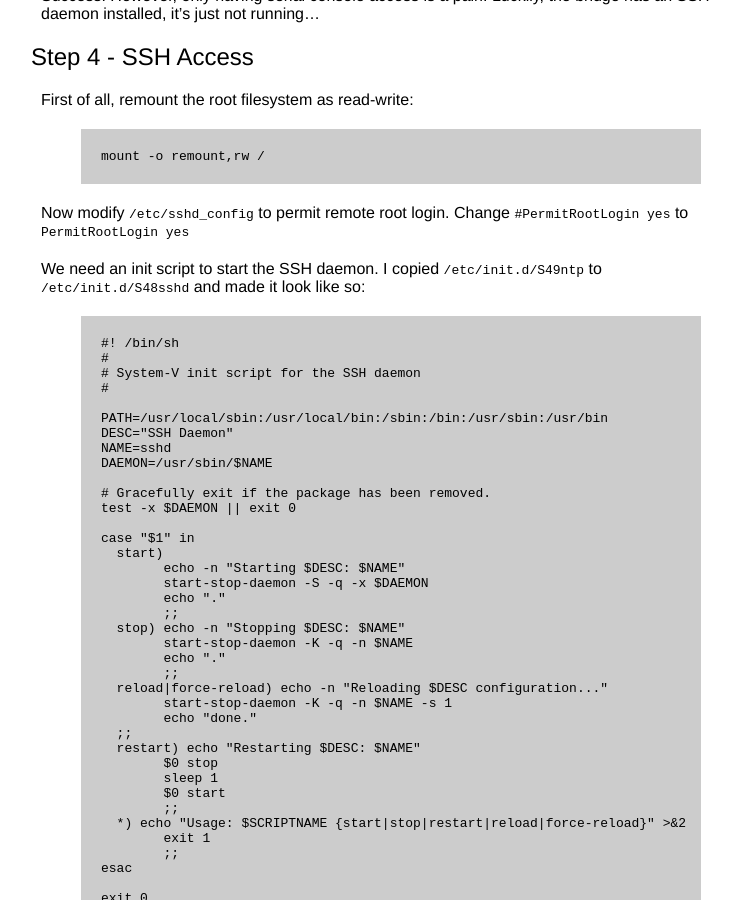
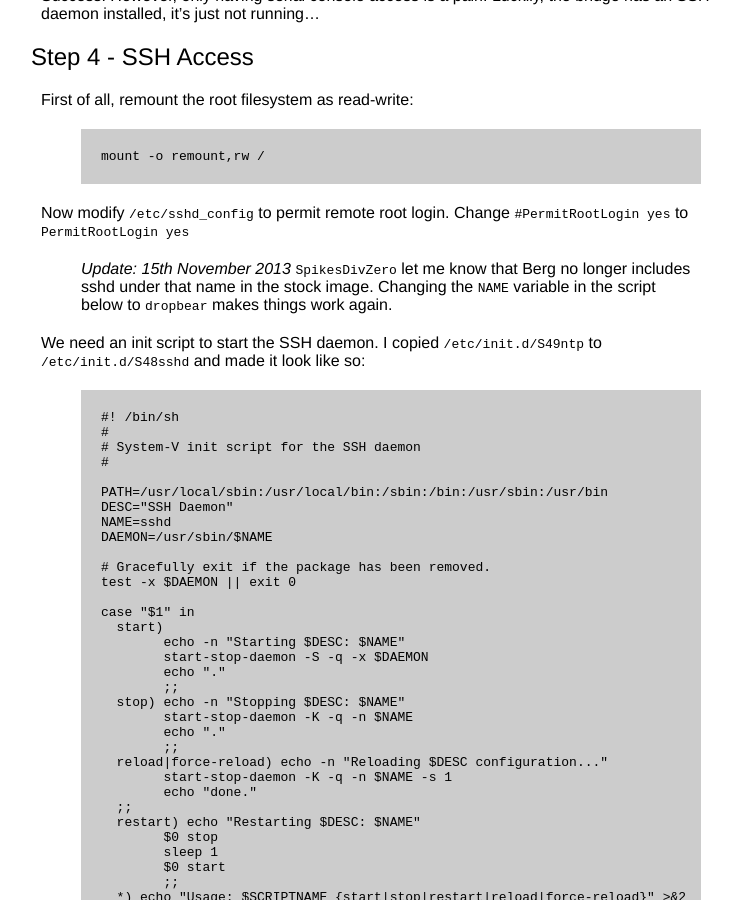
Before and after one commit to pipt/pipt.github.io, a Jekyll site: the page built from _posts/2013-04-15-rooting-berg-cloud-bridge.md, in a window 1280 px wide and 900 px high, scrolled down 3571 px. Shown: the whole window, without its empty margins (249-989 px from the left). Built offline with Jekyll 4.4.1, drawn with Linux system fonts in a browser that asks for light colours; Markdown is read by kramdown in place of the engine named in the settings.

Commit message:
Add note about sshd no longer included in stock image.

```diff
--- a/_posts/2013-04-15-rooting-berg-cloud-bridge.md
+++ b/_posts/2013-04-15-rooting-berg-cloud-bridge.md
@@ -142,6 +142,12 @@ First of all, remount the root filesystem as read-write:
 Now modify `/etc/sshd_config` to permit remote root login. Change
 `#PermitRootLogin yes` to `PermitRootLogin yes`
 
+> *Update: 15th November 2013*
+> `SpikesDivZero` let me know that Berg no longer includes sshd under
+that name in the stock image. Changing the `NAME` variable in the script
+below to `dropbear` makes things work again.
+
+
 We need an init script to start the SSH daemon. I copied `/etc/init.d/S49ntp` to `/etc/init.d/S48sshd` and made it look like so:
 
     #! /bin/sh
```
